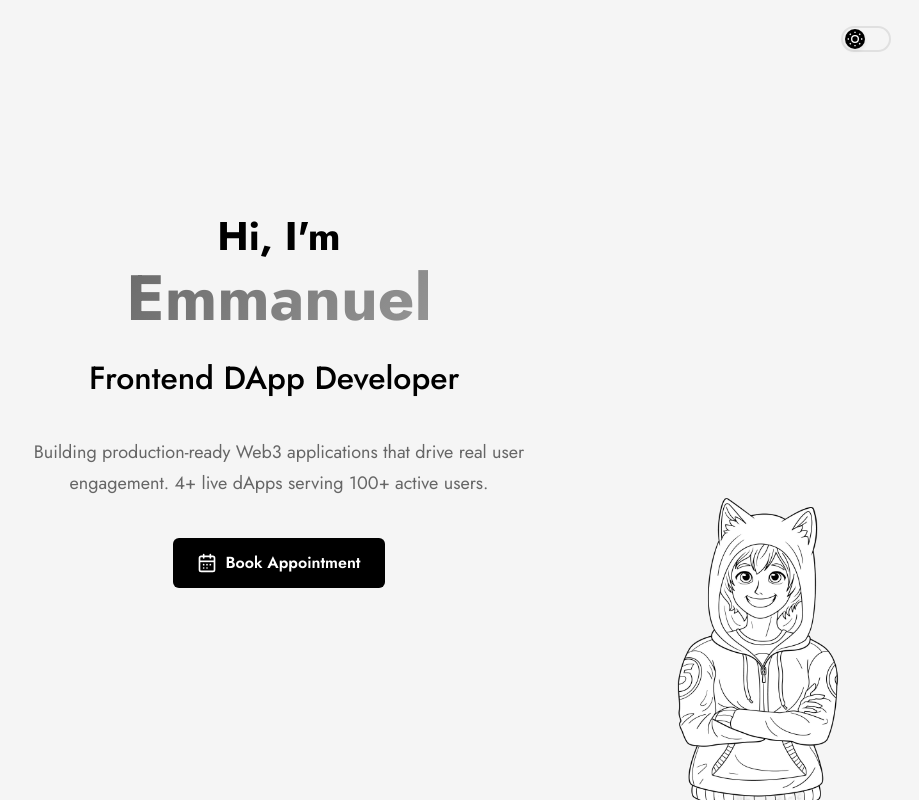
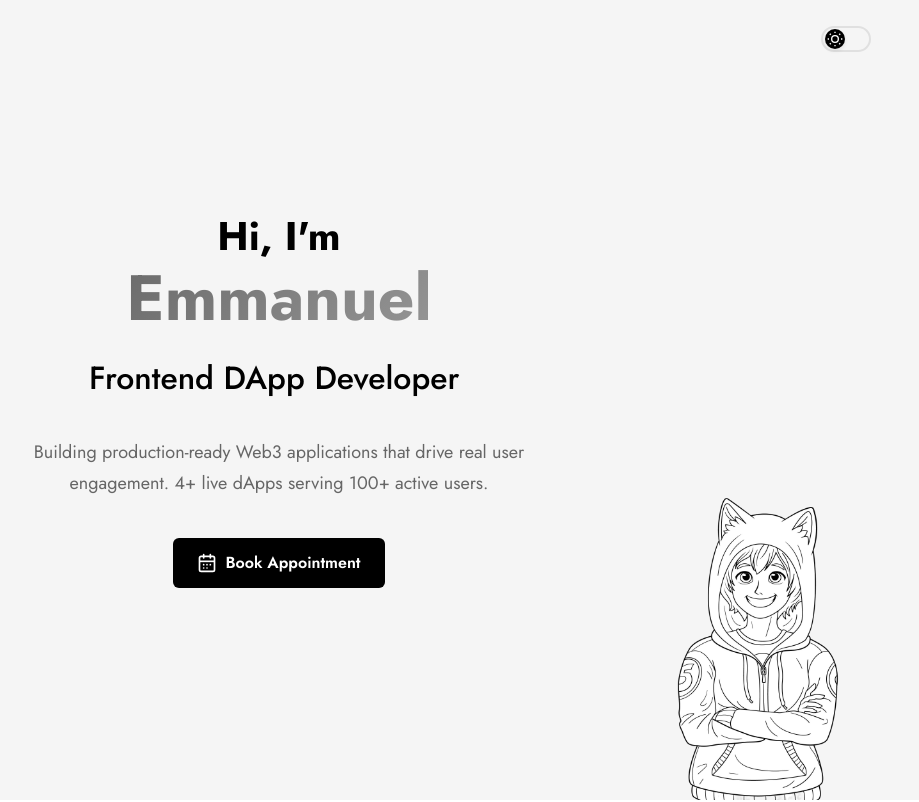
Before and after one commit to emma31-dev/Portfolio-, a React (Vite) app: page / in a window 1280 px wide. Shown: the top 802 px of the page, without its empty margins (361-1280 px from the left). Built offline with nearby package versions, Linux system fonts and the light colour scheme.

Commit message:
fixed toggle

```diff
--- a/src/components/Toggle.css
+++ b/src/components/Toggle.css
@@ -1,7 +1,7 @@
 .dark-mode-toggle {
   display: flex;
   position: fixed;
-  right: 20px;
+  right: 40px;
   top: 18px;
   align-items: center;
   background: transparent;
```
